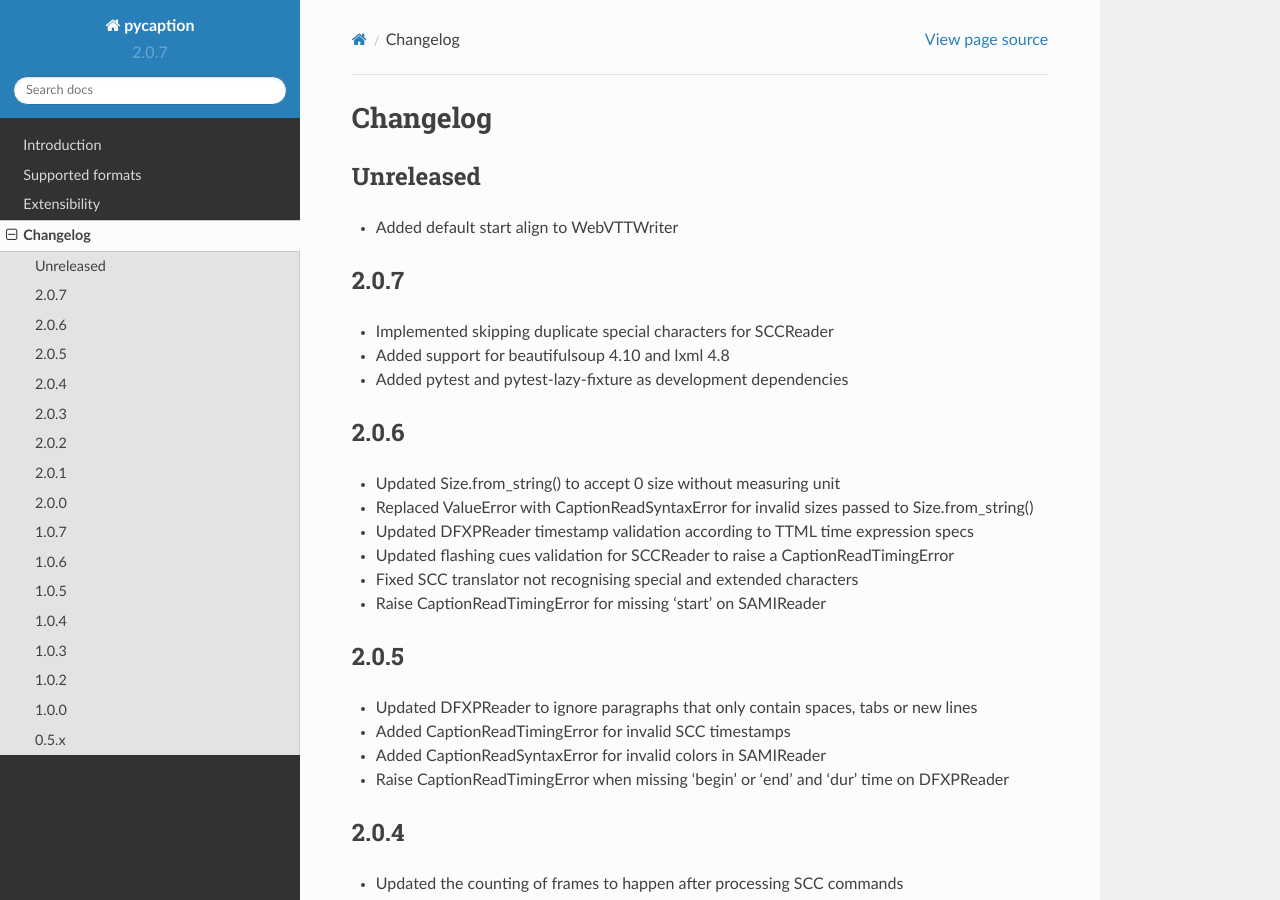
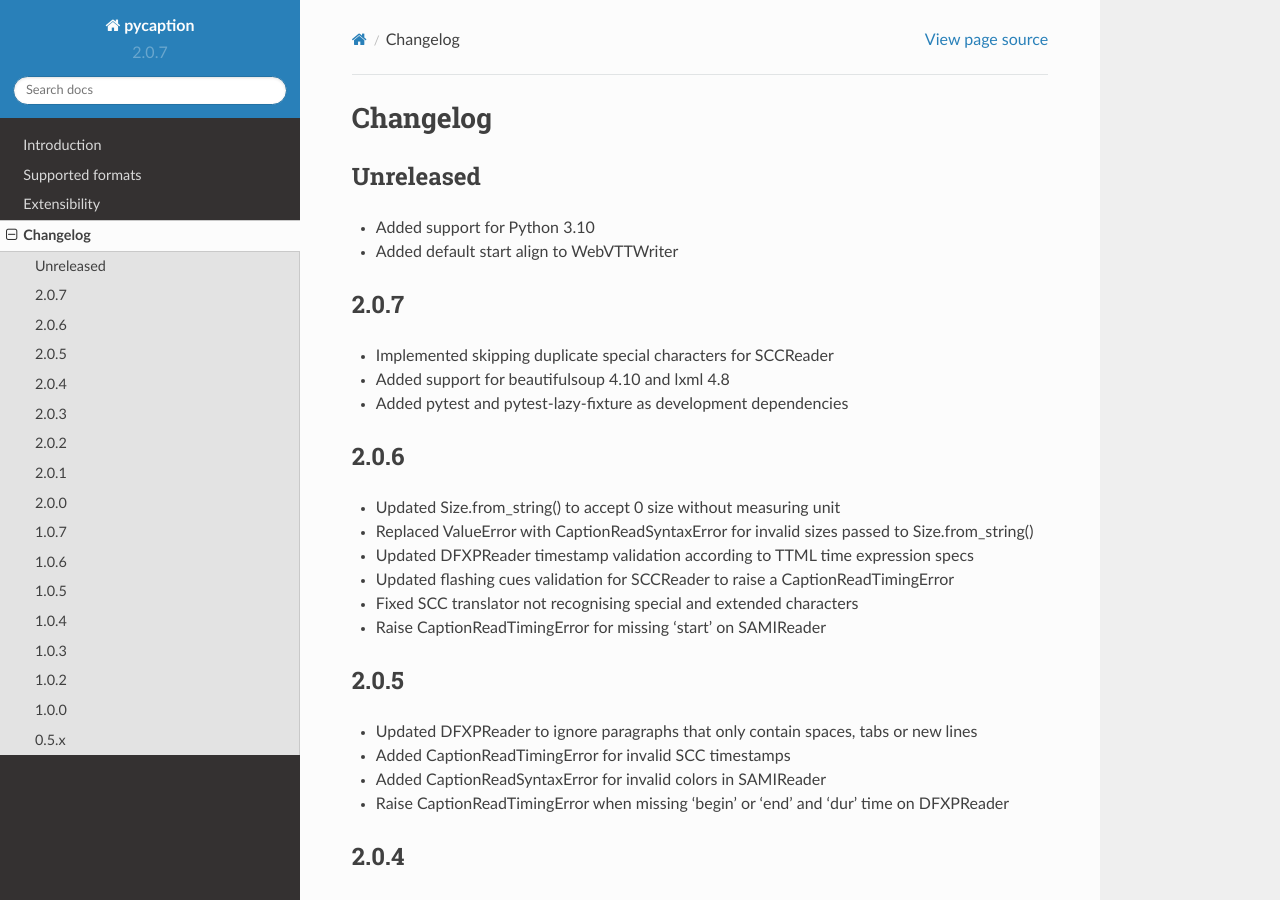
Before and after one commit to pbs/pycaption, a Sphinx documentation site: the page built from docs/changelog.rst, in a window 1280 px wide and 900 px high. Built offline with Sphinx 7.4.7 and the Read the Docs theme 2.0.0, drawn with Linux system fonts in a browser that asks for light colours.

Commit message:
OCTO-10449 Added Python 3.10 support (#289)
* OCTO-10449 Added Python 3.10 support

* OCTO-10449 Fixed python version in unit tests action

```diff
--- a/README.rst
+++ b/README.rst
@@ -7,7 +7,7 @@ py-caption
 to read content into a CaptionSet object, and then use one of the Writers to
 output the CaptionSet into captions of your desired format.
 
-Tested with Python versions 3.6, 3.7, 3.8 and 3.9.
+Tested with Python versions 3.6, 3.7, 3.8, 3.9 and 3.10.
 (for Python 2 use pycaption < 1.0.0)
 
 For details, see the `documentation <http://pycaption.readthedocs.org>`__.
--- a/docs/changelog.rst
+++ b/docs/changelog.rst
@@ -2,6 +2,7 @@ Changelog
 ---------
 Unreleased
 ^^^^^^^^^^
+- Added support for Python 3.10
 - Added default start align to WebVTTWriter
 
 2.0.7
--- a/docs/introduction.rst
+++ b/docs/introduction.rst
@@ -5,8 +5,6 @@ Introduction
 Readers to read content into a CaptionSet object,
 and then use one of the Writers to output the CaptionSet into
 captions of your desired format.
-
-Requires Python 3.6+ (up to Python 3.9).
 
 Turn a caption into multiple caption outputs:
 
--- a/setup.py
+++ b/setup.py
@@ -48,6 +48,7 @@ setup(
         'Programming Language :: Python :: 3.7',
         'Programming Language :: Python :: 3.8',
         'Programming Language :: Python :: 3.9',
+        'Programming Language :: Python :: 3.10',
         'Topic :: Software Development :: Libraries',
         'Topic :: Software Development :: Libraries :: Python Modules',
         'Topic :: Multimedia :: Video',
```
Also changed, not shown: .travis.yml (deleted), 2 other files.
